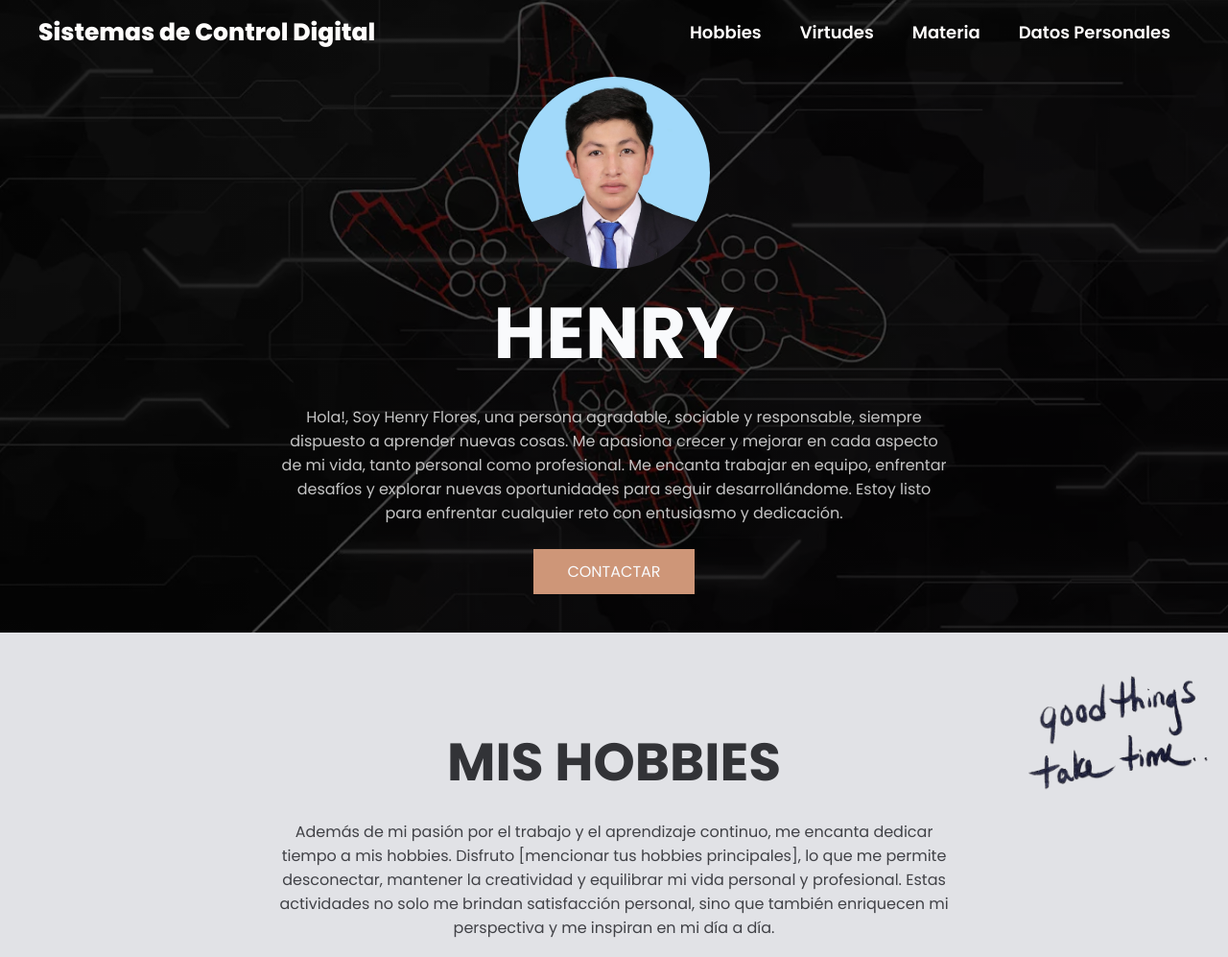
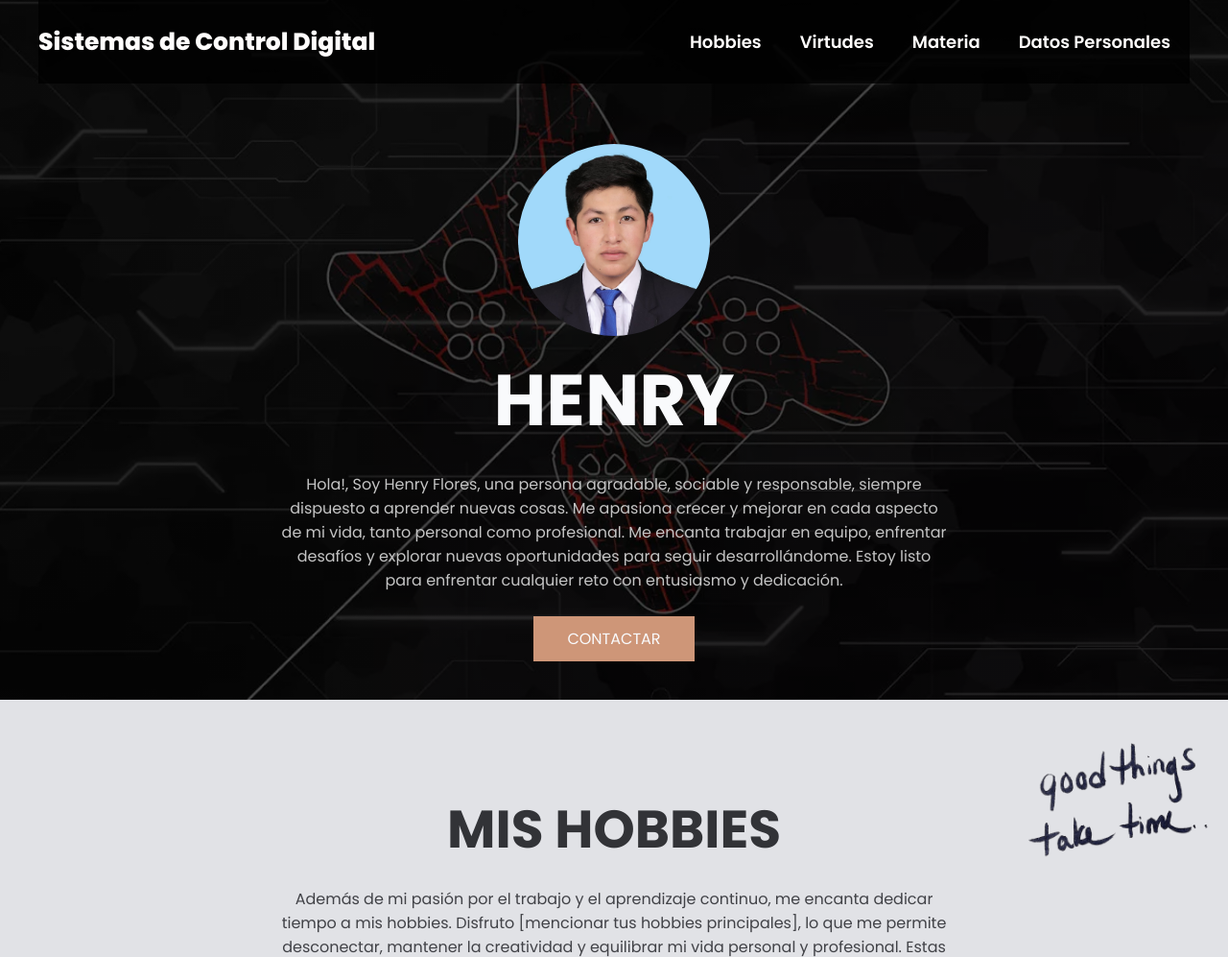
Before and after one commit to henryssj078/SistemasControlDigital, a plain HTML site: page index.html in a window 1280 px wide. Shown: the top 997 px of the page at 96% size. Drawn offline with Linux system fonts and the light colour scheme.

Commit message:
style.css

```diff
--- a/style.css
+++ b/style.css
@@ -25,6 +25,7 @@ font-family: 'Poppins', sans-serif ;
     min-height: 70vh;
     display: flex;
     align-items: center;
+    padding-top: 70px;
 }
 
 .header-content img{
@@ -45,6 +46,9 @@ font-family: 'Poppins', sans-serif ;
     display: flex;
     align-items: center;
     justify-content: space-between;
+    background-color: rgba(0, 0, 0, 0.8);
+    z-index: 1000;
+    padding: 10px 0;
 }
 
 .logo {
```
